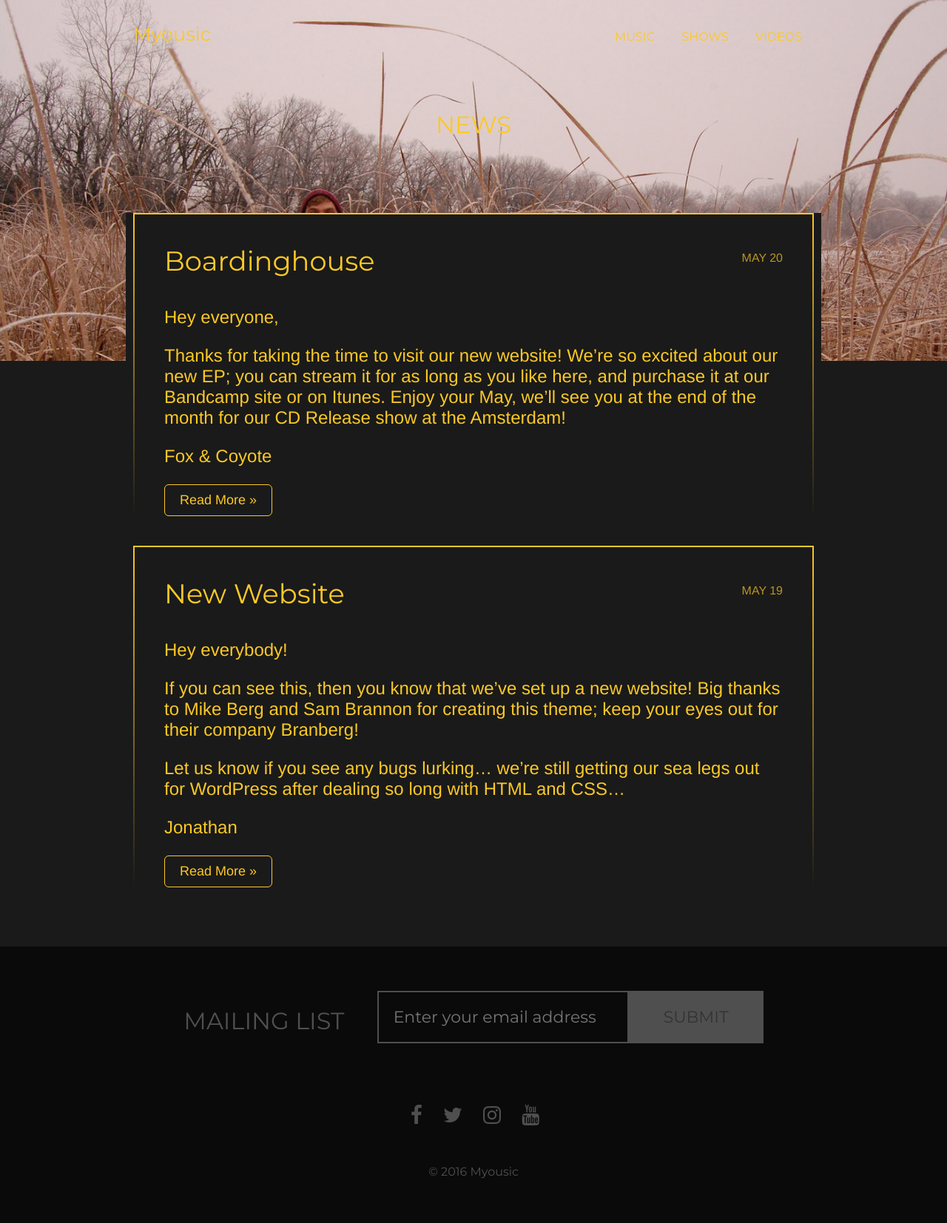
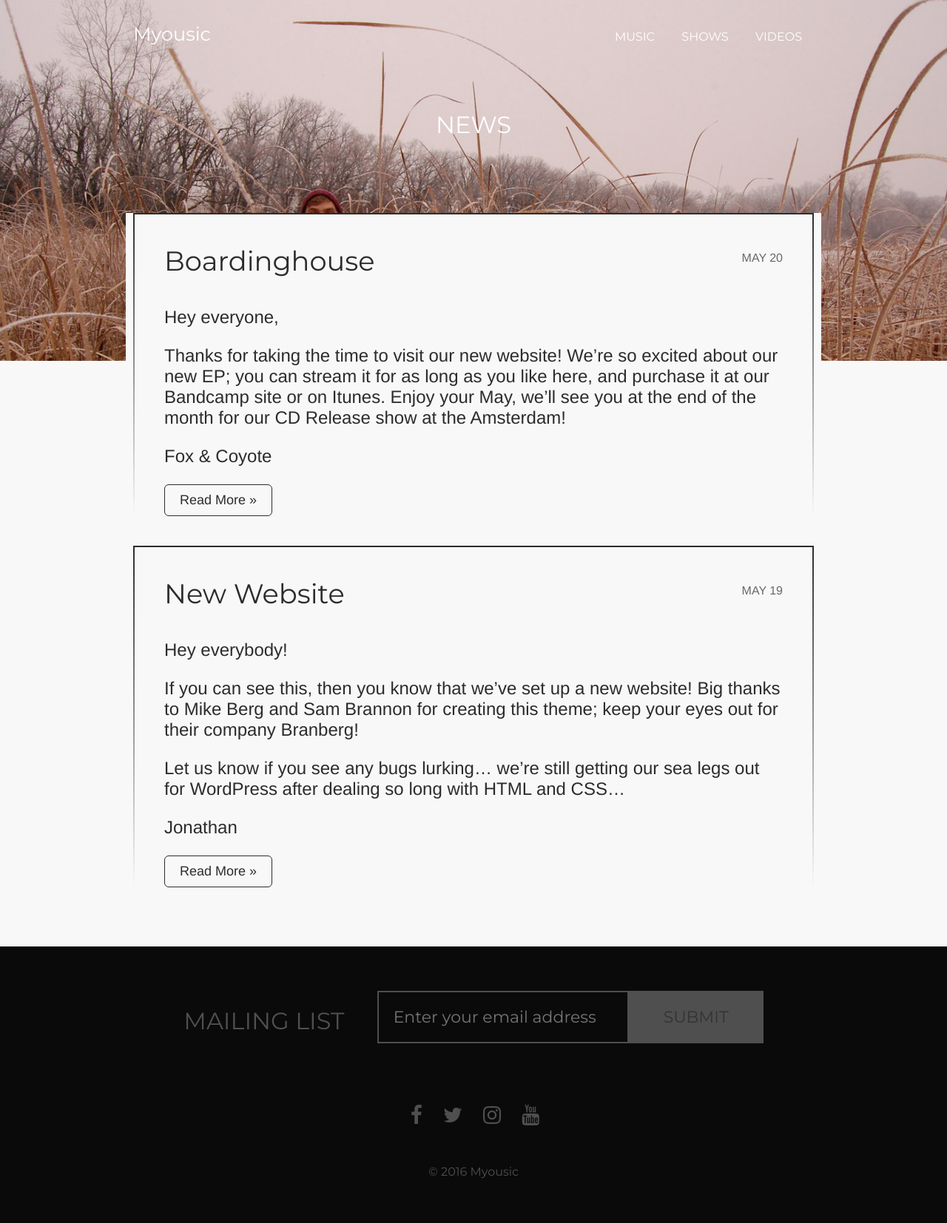
Before and after one commit to branberg/myousic-jekyll, a Jekyll site: the page built from news.html, in a window 1280 px wide. Shown: the whole page at 74% size. Built offline with Jekyll 4.4.1, drawn with Linux system fonts in a browser that asks for light colours; nearby versions of some CDN libraries; library files that are not in the unit come from our copies.

Commit message:
Got some basic light theming in

```diff
--- a/css/settings.scss
+++ b/css/settings.scss
@@ -2,25 +2,25 @@
 //  Colors
 //------------------------------------------------------------------
 // General Site
-$background:                  #1a1a1a;
-$text-primary:                #fbc926;
-$button-bg-color:             #e5b335;
-$button-text-color:           #1e1905;
+$background:                  #f8f8f8;
+$text-primary:                #2c2c2c;
+$button-bg-color:             #000000;
+$button-text-color:           #ffffff;
 
 // Header
 $header-bg-color:             #000000;
 $header-bg-overlay:           #000000;
 $header-bg-opacity:           0;
 $header-bg-image:             url('/images/header01.jpg');
-$header-text-color:           #fbc926;
+$header-text-color:           #ffffff;
 
 // Mobile Menu
 $mobile-menu-bg:              #111111;
 $mobile-menu-text:            #fbc926;
 
 // Music Album Embeds
-$music-bg-color:              #fbc926;
-$music-text-color:            #000000;
+$music-bg-color:              #3c3c3c;
+$music-text-color:            #ffffff;
 
 // Show Borders
 $show-border-color:           #333333;
```
